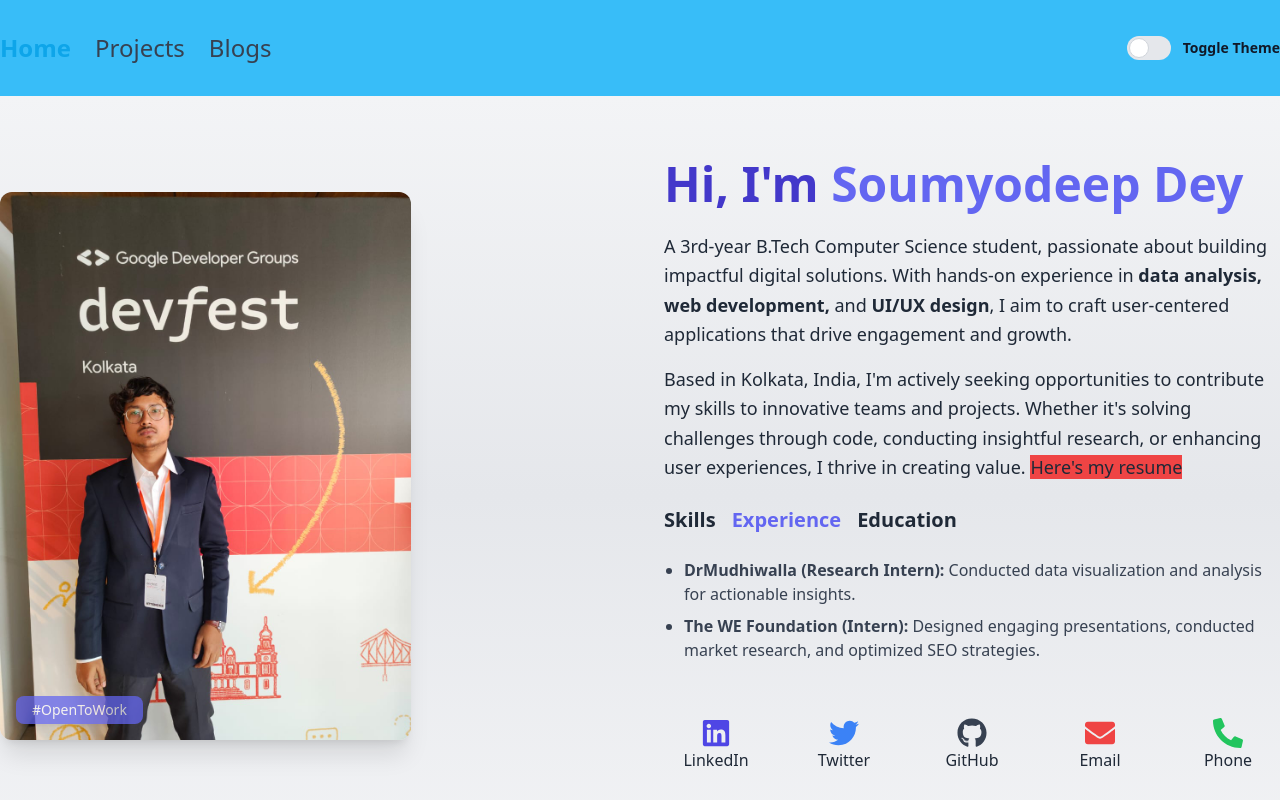
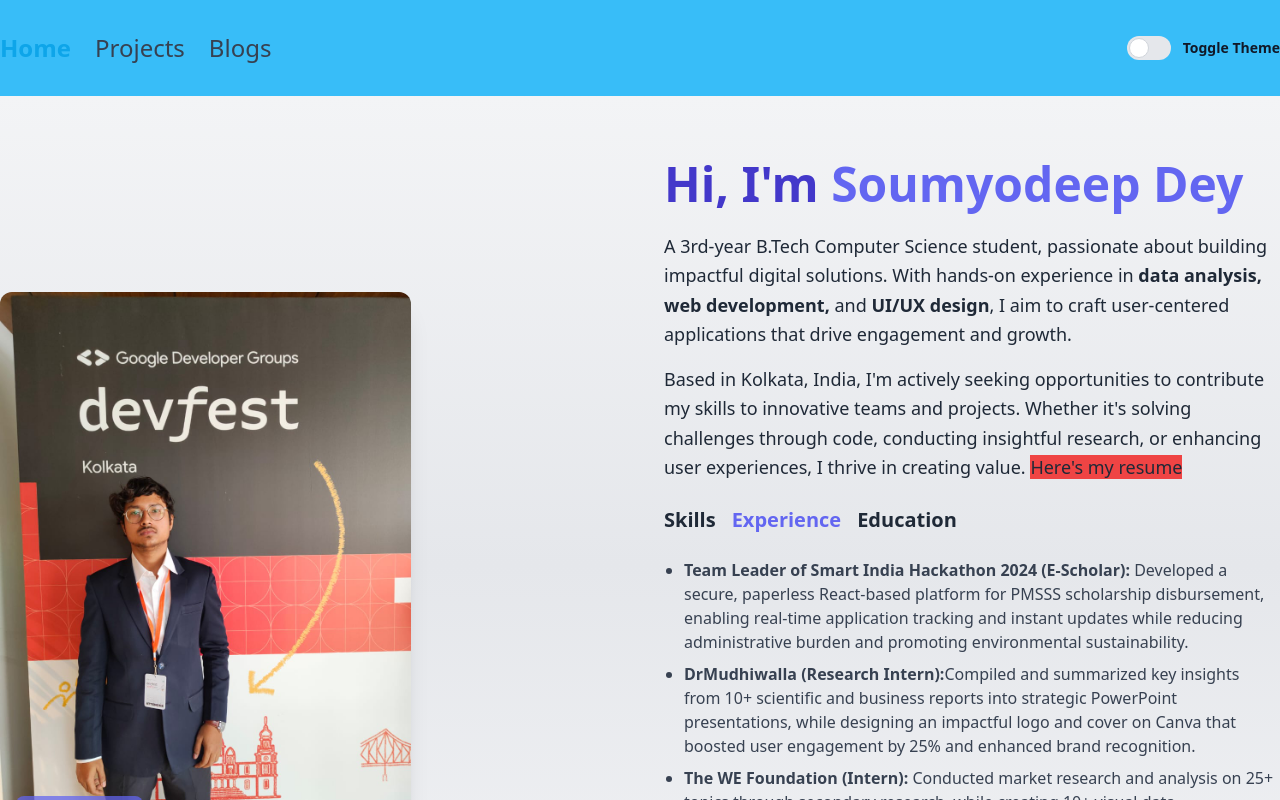
Before and after one commit to Soumyodeep-Dey/SD-portfolio, a React (Vite) app: page / in a window 1280 px wide. Both pictures are taken after a click on the element "Experience". Shown: the top 800 px of the page. Built offline with nearby package versions, Linux system fonts and the light colour scheme.

Commit message:
updated the experience

```diff
--- a/src/components/Home/Home.jsx
+++ b/src/components/Home/Home.jsx
@@ -31,14 +31,14 @@ function Home() {
             <span className="text-indigo-500 dark:text-indigo-300">Soumyodeep Dey</span>
           </h1>
           <p className="text-lg leading-relaxed mb-4">
-          A 3rd-year B.Tech Computer Science student, passionate about building impactful
+            A 3rd-year B.Tech Computer Science student, passionate about building impactful
             digital solutions. With hands-on experience in <strong>data analysis, web development,</strong> and <strong>UI/UX design</strong>, I aim to craft user-centered applications that drive engagement and growth.
           </p>
           <p className="text-lg leading-relaxed mb-6">
-          Based in Kolkata, India, I&apos;m actively seeking opportunities to contribute my
+            Based in Kolkata, India, I&apos;m actively seeking opportunities to contribute my
             skills to innovative teams and projects. Whether it&apos;s solving challenges through
             code, conducting insightful research, or enhancing user experiences, I thrive in
-            creating value. <a className= "bg-red-500" href="https://drive.google.com/file/d/1fHSCn7OesX4uDFF9IHBtAWqbDz5OVndW/view?usp=drive_link">Here&apos;s my resume</a>
+            creating value. <a className="bg-red-500" href="https://drive.google.com/file/d/1fHSCn7OesX4uDFF9IHBtAWqbDz5OVndW/view?usp=drive_link">Here&apos;s my resume</a>
           </p>
 
           {/* Section Tabs */}
@@ -47,8 +47,8 @@ function Home() {
               <span
                 key={section}
                 className={`text-xl font-semibold cursor-pointer transition-colors ${activeSection === section
-                    ? 'text-indigo-500 dark:text-indigo-400'
-                    : 'hover:text-indigo-500 dark:hover:text-indigo-300'
+                  ? 'text-indigo-500 dark:text-indigo-400'
+                  : 'hover:text-indigo-500 dark:hover:text-indigo-300'
                   }`}
                 onClick={() => setActiveSection(section)}
               >
@@ -82,12 +82,14 @@ function Home() {
             {activeSection === 'experience' && (
               <ul className="list-disc pl-5 text-gray-700 dark:text-gray-300">
                 <li className="pb-2">
-                  <span className="font-semibold">DrMudhiwalla (Research Intern):</span> Conducted
-                  data visualization and analysis for actionable insights.
+                  <span className="font-semibold">Team Leader of Smart India Hackathon 2024 (E-Scholar):</span> Developed a secure, paperless React-based platform for PMSSS scholarship disbursement, enabling real-time application tracking and instant updates while reducing administrative burden and promoting environmental sustainability.
                 </li>
                 <li className="pb-2">
-                  <span className="font-semibold">The WE Foundation (Intern):</span> Designed
-                  engaging presentations, conducted market research, and optimized SEO strategies.
+                  <span className="font-semibold">DrMudhiwalla (Research Intern):</span>
+                  Compiled and summarized key insights from 10+ scientific and business reports into strategic PowerPoint presentations, while designing an impactful logo and cover on Canva that boosted user engagement by 25% and enhanced brand recognition.
+                </li>
+                <li className="pb-2">
+                  <span className="font-semibold">The WE Foundation (Intern):</span> Conducted market research and analysis on 25+ topics through secondary research, while creating 10+ visual data representations to facilitate clear communication of trends and enhance executive strategic planning.
                 </li>
               </ul>
             )}
```
